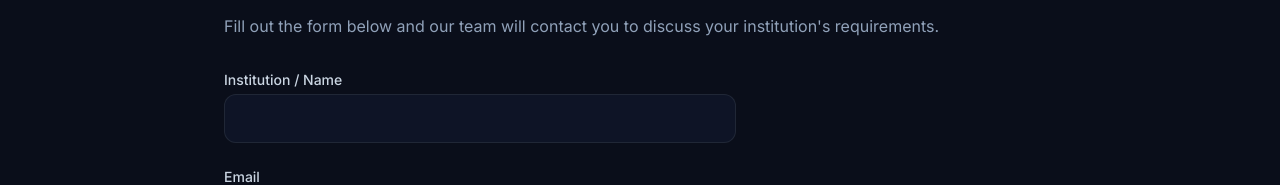
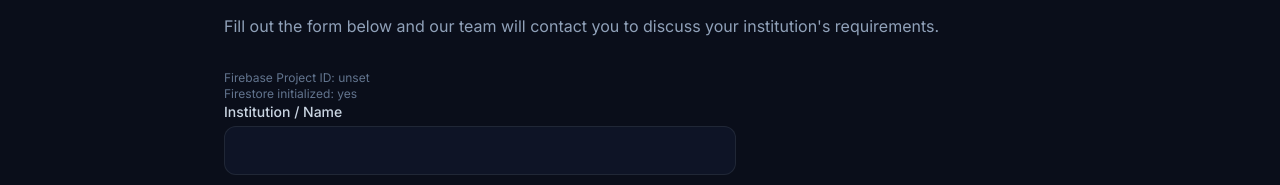
Before and after one commit to sadikmahmudadive/AttendX, a Next.js app: page /contact in a window 1280 px wide. Shown: the part 134-319 px from the top of the page. Built offline with nearby package versions, Linux system fonts and the light colour scheme; no server answers.

Commit message:
Debug: add temporary Firestore project+error panel to contact page

```diff
--- a/src/app/contact/page.js
+++ b/src/app/contact/page.js
@@ -84,6 +84,19 @@ export default function ContactPage() {
             </p>
           </AnimatedSection>
           {/* Show generated PIN to user after submit */}
+          {/* Temporary debug panel: shows frontend project and Firestore error for troubleshooting */}
+          <AnimatedSection delay={0.15}>
+            <div className="mt-6 text-xs text-slate-500">
+              <div>Firebase Project ID: {process.env.NEXT_PUBLIC_FIREBASE_PROJECT_ID || "(not set)"}</div>
+              <div>Firestore initialized: {db ? "yes" : "no"}</div>
+              {lastError && (
+                <div className="mt-2 p-3 bg-black/40 rounded text-xs text-red-300">
+                  <div className="font-medium">Last error (full):</div>
+                  <pre className="whitespace-pre-wrap max-h-48 overflow-auto text-xs mt-1">{JSON.stringify(lastError, Object.getOwnPropertyNames(lastError), 2)}</pre>
+                </div>
+              )}
+            </div>
+          </AnimatedSection>
           {lastPin && (
             <AnimatedSection delay={0.2}>
               <div className="mt-6 p-4 bg-black/50 rounded-md max-w-lg">
```
